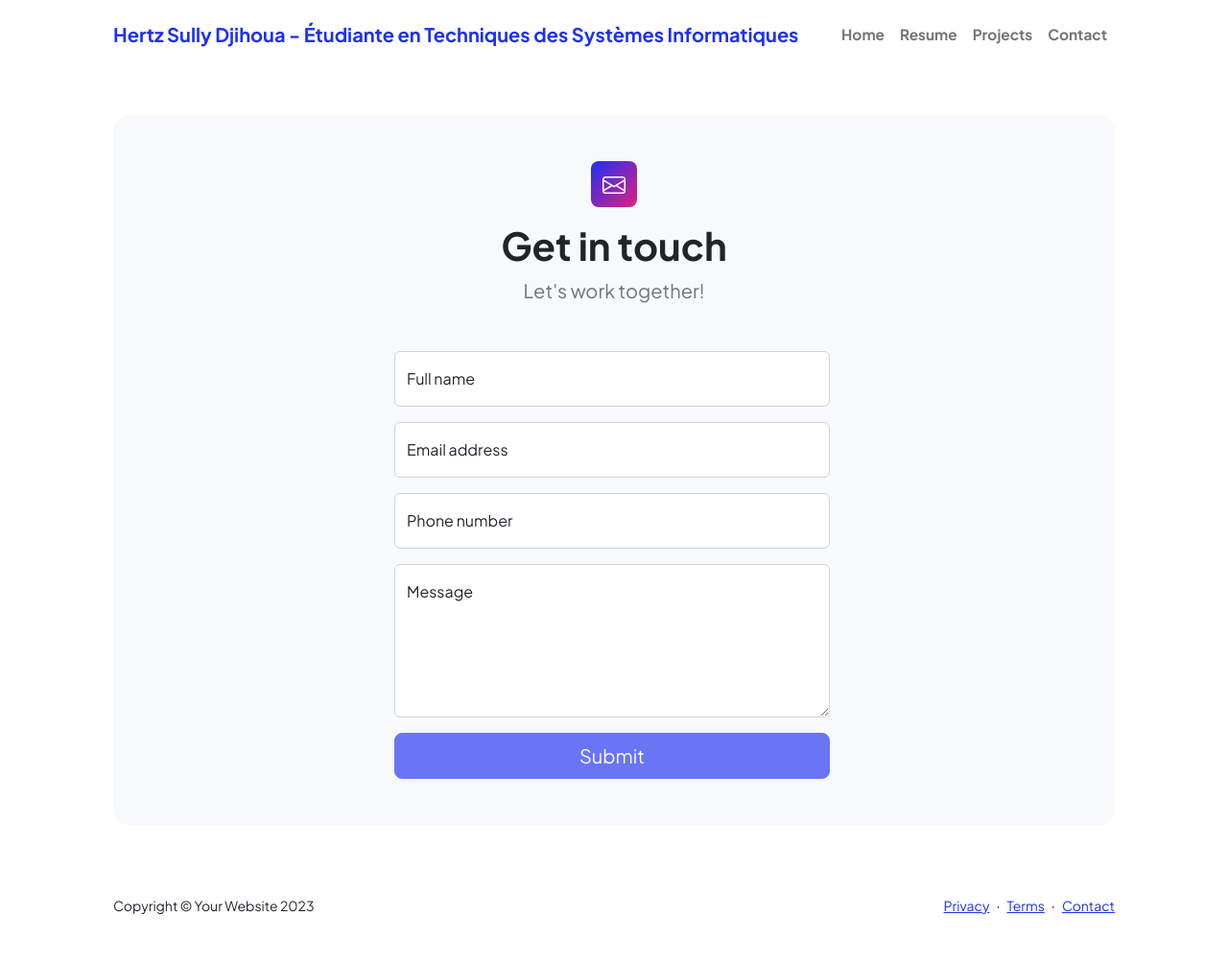
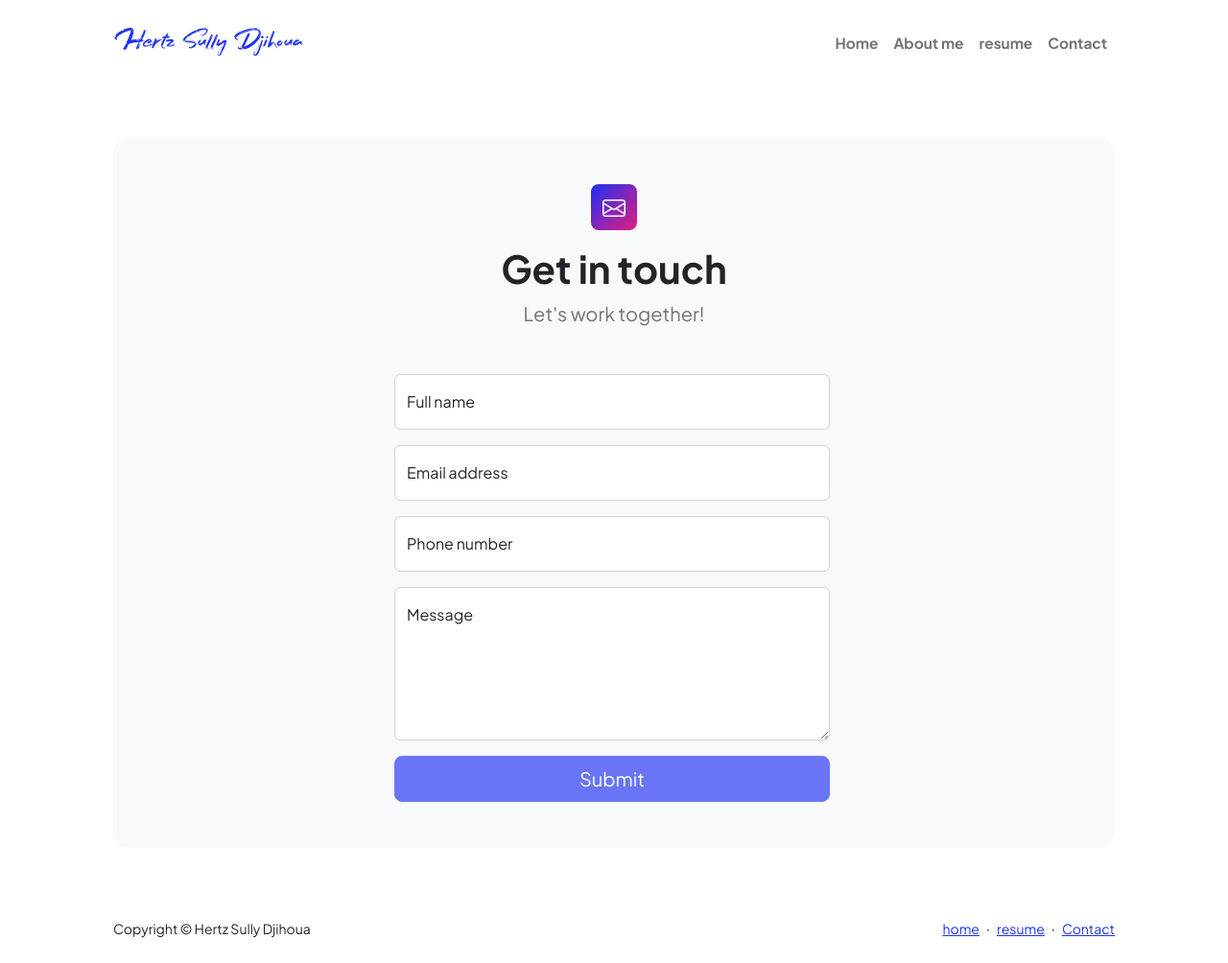
Before and after one commit to Djihou/Portfolio, a website: page contact.html in a window 1280 px wide. Shown: the whole page at 96% size. Before the commit the page ends 980 px from the top, so only its background shows below. Drawn offline with nearby package versions, Linux system fonts and the light colour scheme.

Commit message:
ajustement de la  nav bar
jai juste noemaliser la nav bar et aussi le footer

```diff
--- a/contact.html
+++ b/contact.html
@@ -20,20 +20,24 @@
     <body class="d-flex flex-column">
         <main class="flex-shrink-0">
             <!-- Navigation-->
-            <nav class="navbar navbar-expand-lg navbar-light bg-white py-3">
-                <div class="container px-5">
-                    <a class="navbar-brand" href="index.html"><span class="fw-bolder text-primary">Hertz Sully Djihoua - Étudiante en Techniques des Systèmes Informatiques</span></a>
+            <header class="py-5 ">
+
+                <nav class="fixed-top navbar navbar-expand-lg navbar-light bg-white py-3">
+                    <div class="container px-5" >
+                        <a class="navbar-brand" href="index.html"><span class="fw-bolder text-primary"><h1 class="logo">Hertz Sully Djihoua</h1> </span></a>
                         <button class="navbar-toggler" type="button" data-bs-toggle="collapse" data-bs-target="#navbarSupportedContent" aria-controls="navbarSupportedContent" aria-expanded="false" aria-label="Toggle navigation"><span class="navbar-toggler-icon"></span></button>
                         <div class="collapse navbar-collapse" id="navbarSupportedContent">
                             <ul class="navbar-nav ms-auto mb-2 mb-lg-0 small fw-bolder">
-                            <li class="nav-item"><a class="nav-link" href="index.html">Home</a></li>
-                            <li class="nav-item"><a class="nav-link" href="resume.html">Resume</a></li>
-                            <li class="nav-item"><a class="nav-link" href="projects.html">Projects</a></li>
+                                <li class="nav-item"><a class="nav-link" href="index.html" >Home</a></li>
+                                <li class="nav-item"><a class="nav-link" href="index.html#about">About me</a></li>
+                                <li class="nav-item"><a class="nav-link" href="index.html#resume">resume</a></li>
                                 <li class="nav-item"><a class="nav-link" href="contact.html">Contact</a></li>
                             </ul>
                         </div>
                     </div>
                 </nav>
+
+            </header >
             <!-- Page content-->
             <section class="py-5">
                 <div class="container px-5">
@@ -109,13 +113,13 @@
         <footer class="bg-white py-4 mt-auto">
             <div class="container px-5">
                 <div class="row align-items-center justify-content-between flex-column flex-sm-row">
-                    <div class="col-auto"><div class="small m-0">Copyright &copy; Your Website 2023</div></div>
+                    <div class="col-auto"><div class="small m-0">Copyright &copy; Hertz Sully Djihoua</div></div>
                     <div class="col-auto">
-                        <a class="small" href="#!">Privacy</a>
+                        <a class="small" href="index.html#home">home</a>
                         <span class="mx-1">&middot;</span>
-                        <a class="small" href="#!">Terms</a>
+                        <a class="small" href="index.html#resume">resume</a>
                         <span class="mx-1">&middot;</span>
-                        <a class="small" href="#!">Contact</a>
+                        <a class="small" href="contact.html">Contact</a>
                     </div>
                 </div>
             </div>
```
Also changed, not shown: index.html (+9 -9 lines). Lines whose indentation alone changed are shown as unchanged.
